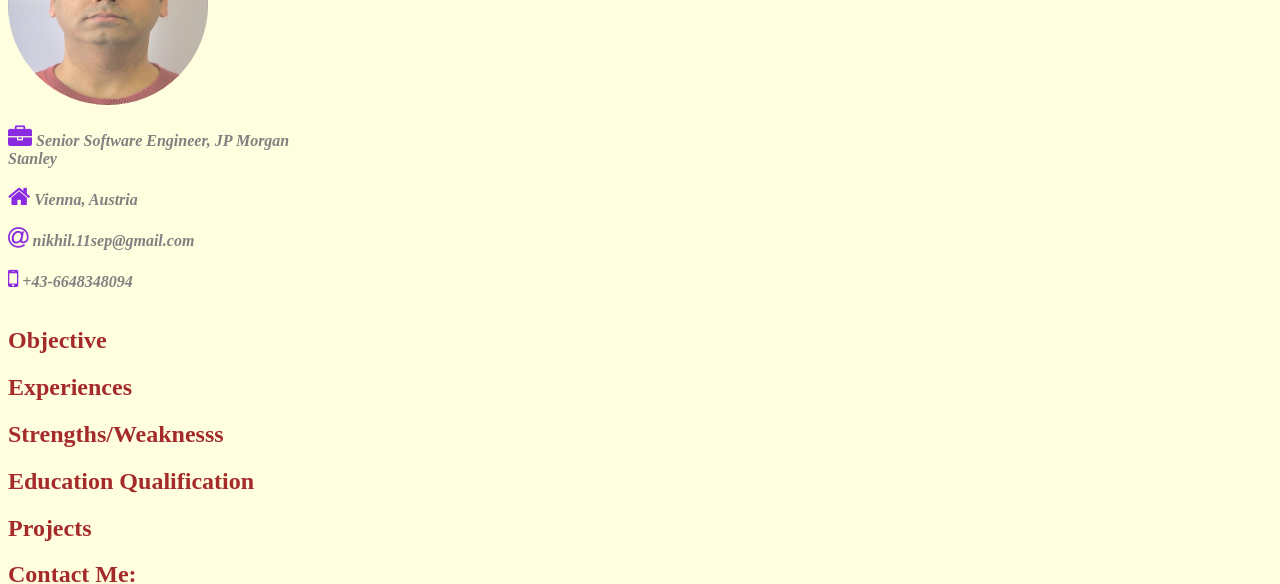
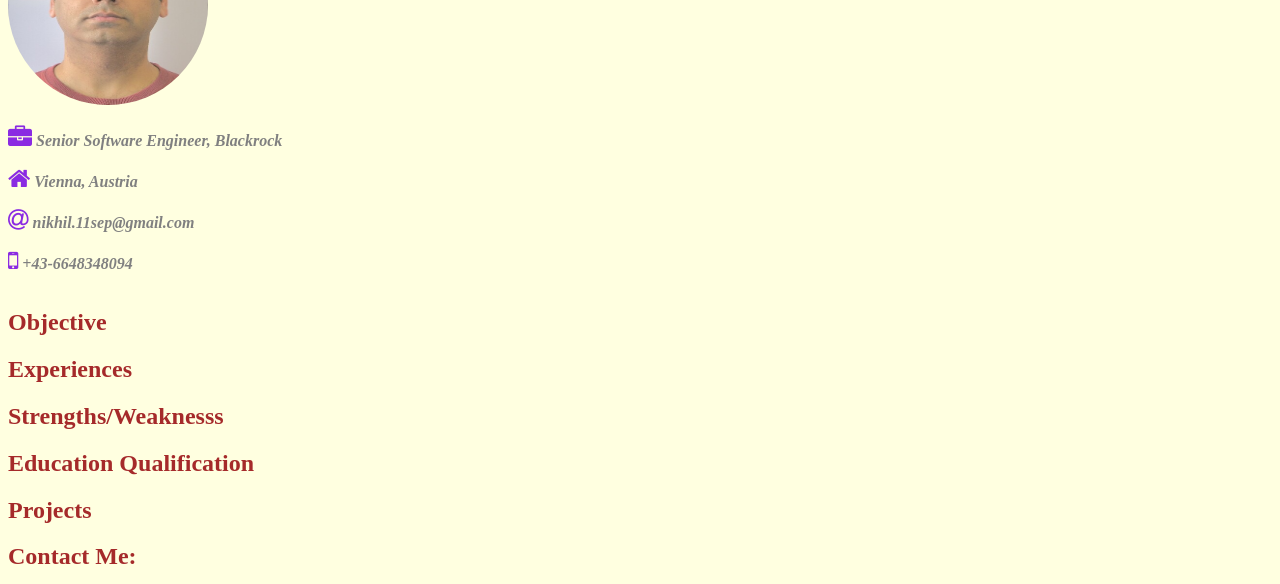
Before and after one commit to nikhil11sep/mypage, a plain HTML site: page index.html in a window 1280 px wide. Shown: the part 103-687 px from the top of the page. Drawn offline with Linux system fonts and the light colour scheme.

Commit message:
from vscode cloud

```diff
--- a/index.html
+++ b/index.html
@@ -25,7 +25,7 @@
 			<img src="Img/nikhil.jpeg" alt="Nikhil">
 
 			<div class=address>
-				<p class="title"><i class="fa fa-briefcase" ></i> Senior Software Engineer, JP Morgan Stanley</p>
+				<p class="title"><i class="fa fa-briefcase" ></i> Senior Software Engineer, Blackrock</p>
 				<p><i class="fa fa-home" ></i> Vienna, Austria</p>
 				<p><i class="fa fa-at" ></i> nikhil.11sep@gmail.com</p>
 				<p><i class="fa fa-mobile-phone" ></i> +43-6648348094</p>
```
